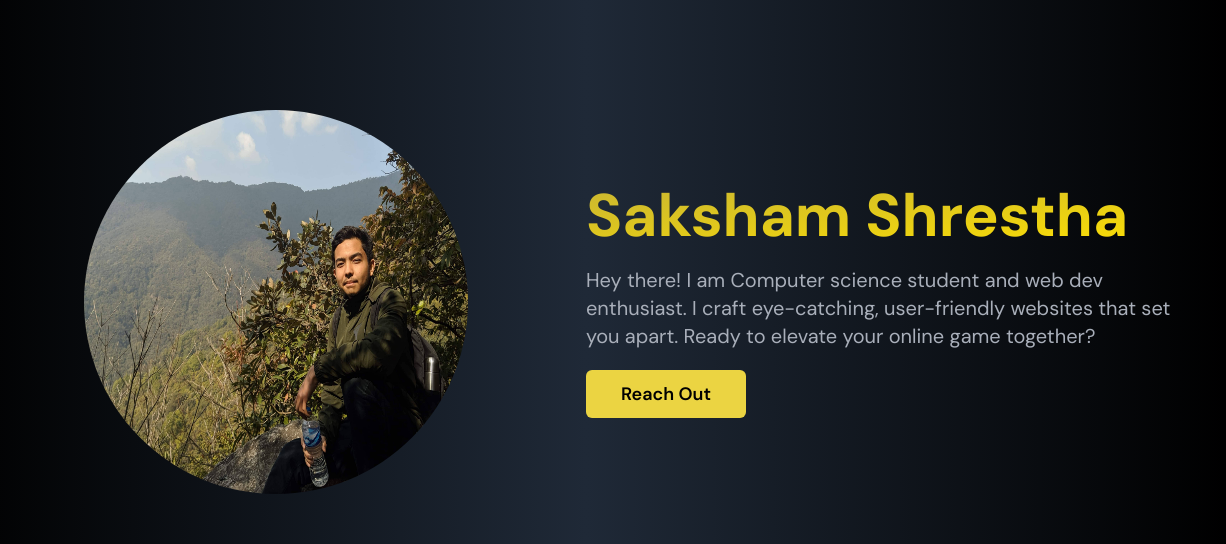
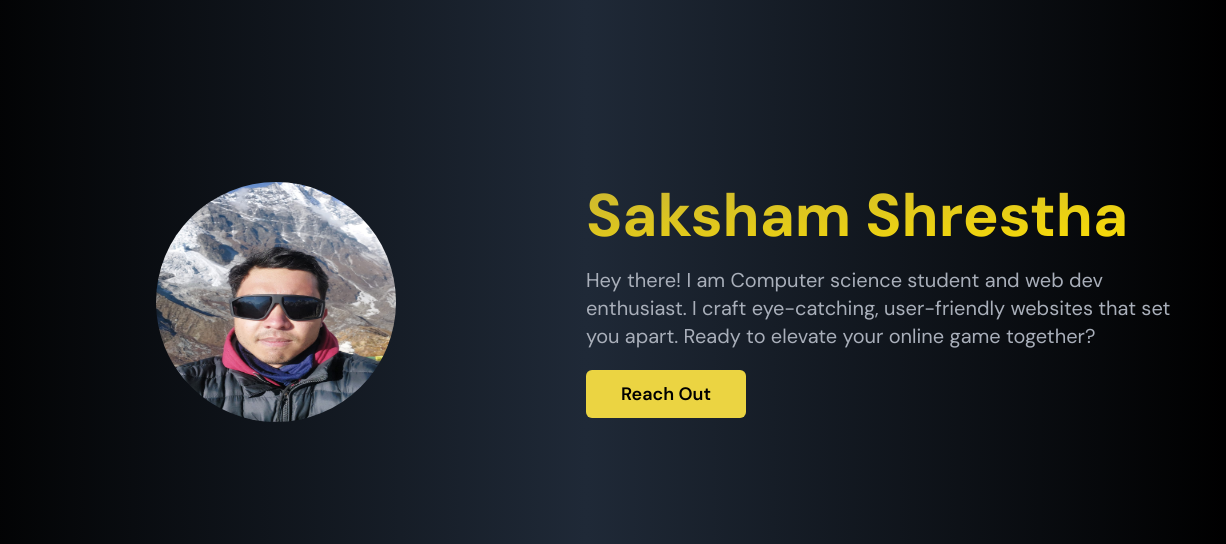
Before and after one commit to Saksham-w/Portfolio, a website built with Vite: page index.html in a window 1280 px wide. Shown: the part 146-690 px from the top of the page, 54-1280 px from the left. Built offline with nearby package versions, Linux system fonts and the light colour scheme.

Commit message:
changed photo

```diff
--- a/index.html
+++ b/index.html
@@ -160,7 +160,7 @@
                 Contacts
               </li></a
             >
-          </ul>
+            </ul>
         </nav>
         <div
           id="hero"
@@ -171,9 +171,9 @@
             class="h-full w-full lg:w-1/2 flex items-center justify-center"
           >
             <img
-              src="/PP2.jpeg"
+              src="/PP3.jpg"
               alt="error"
-              class="h-52 w-52 lg:h-96 lg:w-96 rounded-full"
+              class="h-40 w-40 lg:h-60 lg:w-60 rounded-full"
             />
           </div>
           <div
```
Also changed, not shown: public/PP2.jpeg (deleted), public/PP3.jpg (added).
